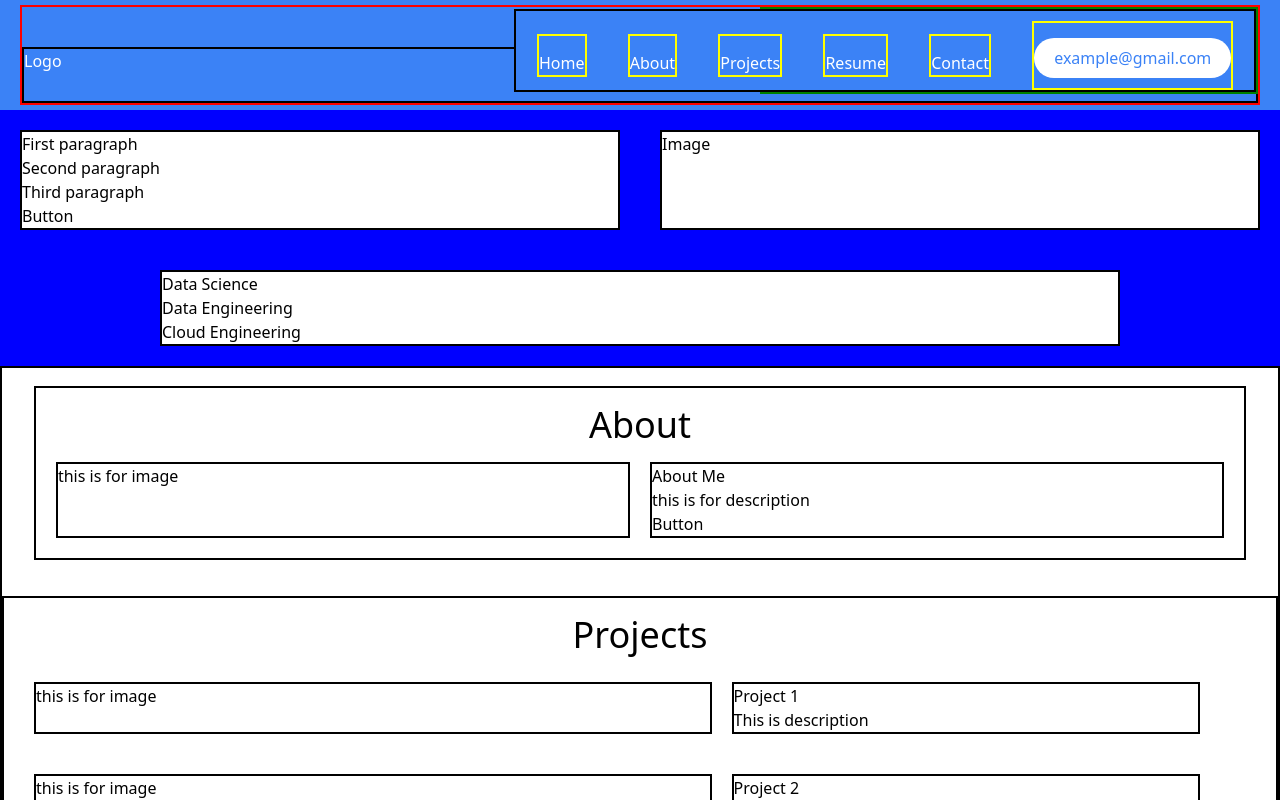
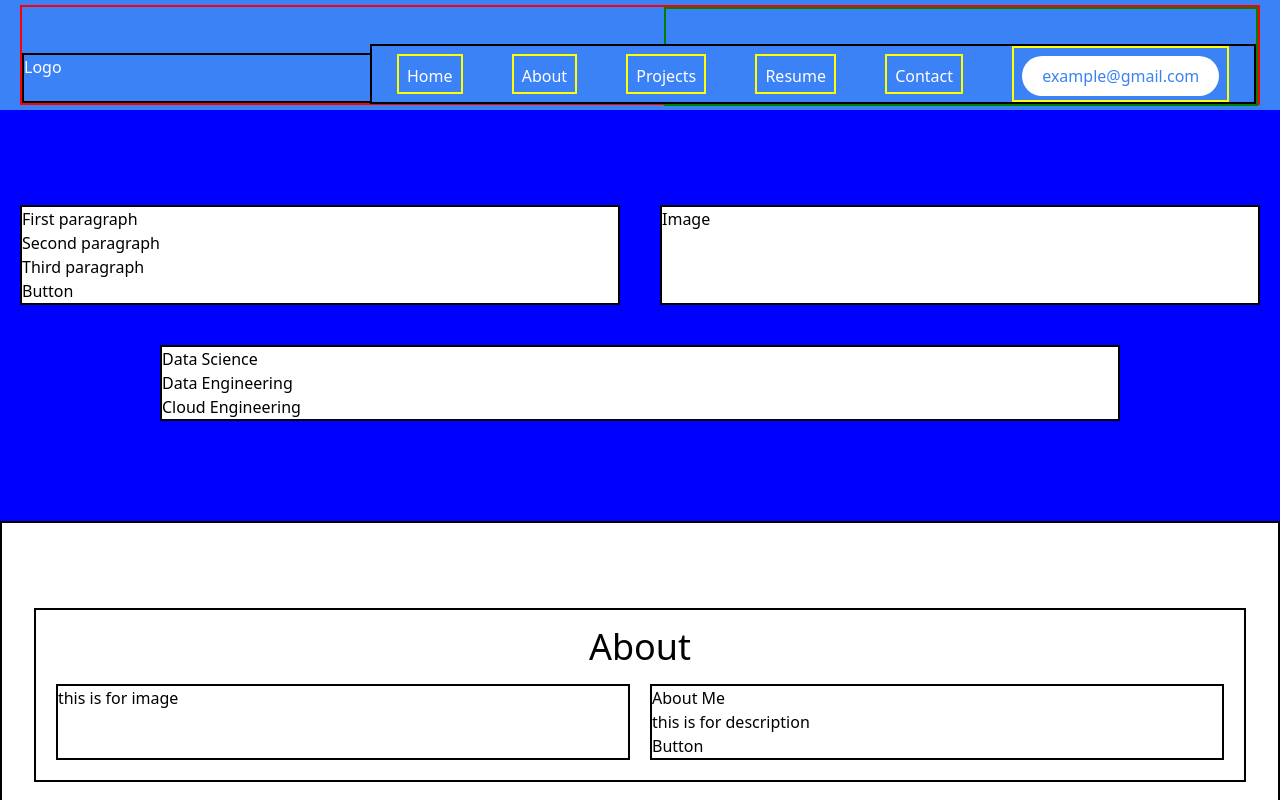
Before and after one commit to darryliswahyudhi/portfolio-project-one, a React (Create React App) app: page / in a window 1280 px wide. Built offline with nearby package versions, Linux system fonts and the light colour scheme.

Commit message:
another adjustment on header

```diff
--- a/src/css/header.css
+++ b/src/css/header.css
@@ -34,6 +34,7 @@
   width: 150%;
   border: 2px solid black;
   background-color: #3b82f6;
+  margin-top: 35px;
 }
 
 .header-button{
@@ -41,16 +42,16 @@
 }
 
 .header-nav li{
-  margin-top: 10px;
+  padding-top: 8px;
+  padding-left: 8px;
+  padding-bottom: 4px;
+  padding-right: 8px;
   margin-left: auto;
   margin-right: auto;
-  padding-top: 15px;
-  padding-left: auto;
-  padding-right: auto;
 }
 
 .header-mail-button{
-  margin-bottom: 10px;
+  margin-bottom: auto;
   width: 100%; /* Keep this */
   max-width: 300px;
   display: flex; /* Add this */
@@ -60,7 +61,7 @@
 
 @media (min-width: 1024px){
   .header-logo{
-    margin-top: 40px;
+    margin-top: 46px;
   }
 }
 
--- a/src/css/home-page.css
+++ b/src/css/home-page.css
@@ -1,7 +1,3 @@
-@tailwind base;
-@tailwind components;
-@tailwind utilities;
-
 .home-page-container {
   width: 100%;
   height: 100%;
@@ -15,9 +11,9 @@
 }
 
 .top-div {
-  display: flex; /* Added flex display */
-  flex-direction: row; /* Added flex direction */
-
+  display: flex;
+  flex-direction: row;
+  margin-top: 75px;
 }
 
 .left-div {
@@ -48,7 +44,8 @@
   width: 75%;
   height: 75%;
   border: 2px solid black;
-  margin: 20px; /* Added margin */
+  margin: 20px;
+  margin-bottom: 100px;
 }
 
 .content-div {
@@ -70,6 +67,8 @@
   width: 95%;
   padding: 10px;
   margin: 18px;
+  margin-top: 85px;
+  margin-bottom: 55px;
 }
 
 .about-title{
@@ -107,6 +106,8 @@
   width: 100%;
   padding: 10px;
   margin: 18px;
+  margin-top: 85px;
+  margin-bottom: 40px;
 }
 
 .project-title{
@@ -135,7 +136,7 @@
 }
 
 .project-link{
-    display: flex;
+  display: flex;
   flex-direction: column;
   align-self: center;
   text-align: center;
@@ -144,6 +145,8 @@
   width: 95%;
   padding: 10px;
   margin: 18px;
+  margin-top: 65px;
+  margin-bottom: 85px;
 }
 
 .resume-content {
@@ -155,6 +158,7 @@
   width: 100%;
   padding: 10px;
   margin: 18px;
+  margin-bottom: 85px;
 }
 
 .resume-desc{
@@ -181,6 +185,7 @@
   width: 95%;
   padding: 10px;
   margin: 18px;
+  margin-bottom: 110px;
 }
 
 .contact-form{
```
